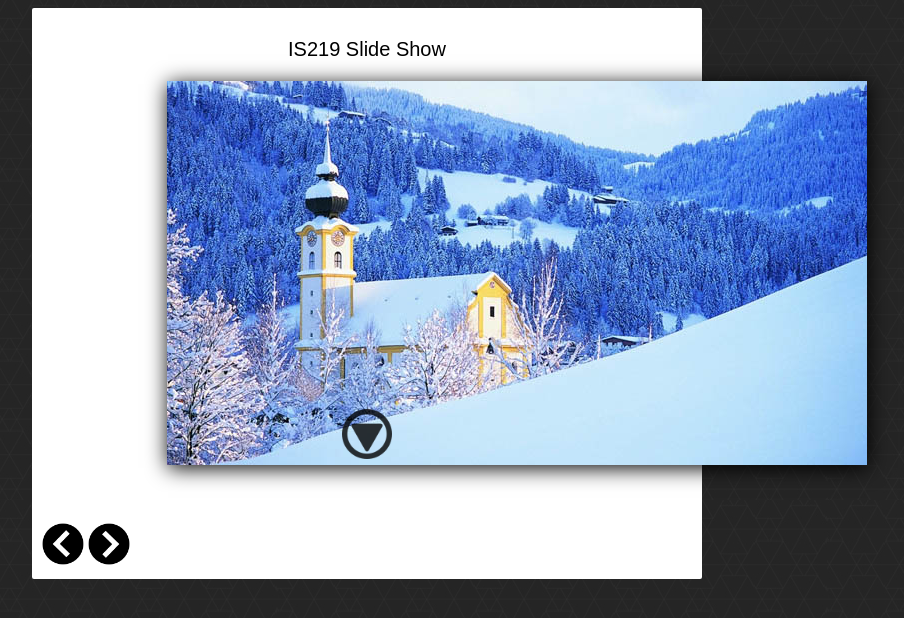
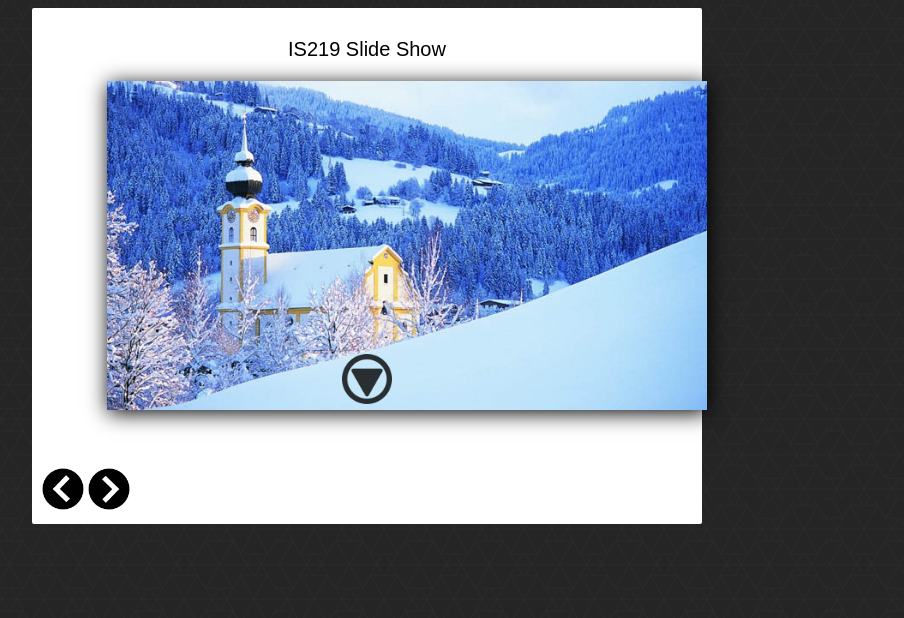
Before and after one commit to katy-400/is219-p2, a PHP site: page /index.html in a window 1280 px wide. Shown: the top 618 px of the page, without its empty margins (273-1177 px from the left). Run offline with PHP 8.4, Linux system fonts and the light colour scheme; grey boxes labelled with a size stand in for pictures from a placeholder-image service; some libraries are stand-ins or nearby versions.

Commit message:
fixed thumbnail width

```diff
--- a/css/style.css
+++ b/css/style.css
@@ -20,7 +20,7 @@ body {
 
 .photoHolder {
 	position: relative;
-	width: 400px;
+	width: 80%;
 	margin: 0 auto;
 }
 
@@ -38,6 +38,7 @@ body {
 .thumbnail {
 	position: relative;
 	box-shadow: 1px 3px 20px 0px;
+	width: 600px;
 }
 
 
```
